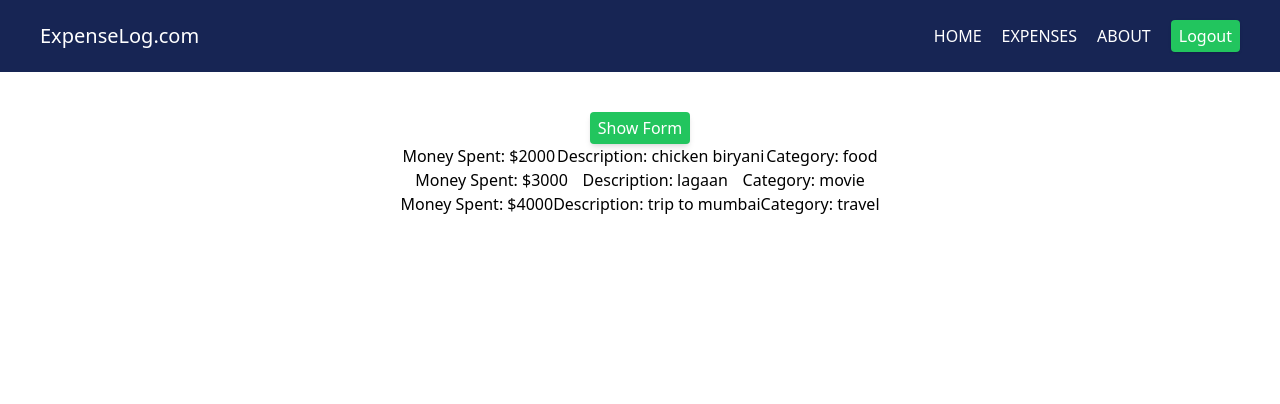
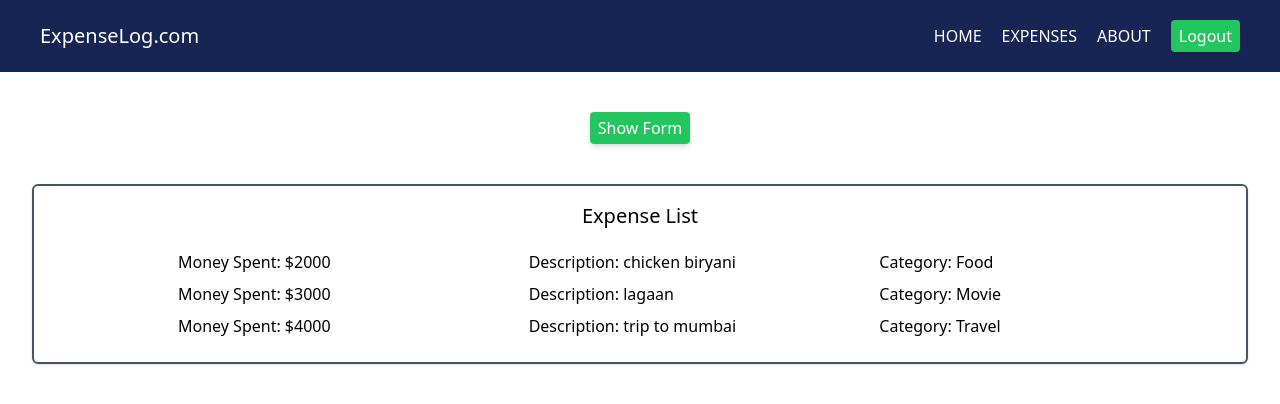
Before and after one commit to sidaswal7/ExpenseLog, a React (Create React App) app: page /expenses in a window 1280 px wide. Shown: the top 404 px of the page. Built offline with nearby package versions, Linux system fonts and the light colour scheme; sample sign-in values are in the browser's storage.

Commit message:
fixed expenses list

```diff
--- a/src/components/Expenses/ExpenseItem.js
+++ b/src/components/Expenses/ExpenseItem.js
@@ -2,10 +2,10 @@ import React from "react";
 
 const ExpenseItem = ({money,description,category})=>{
     return(
-        <li className="flex justify-evenly">
-            <h2>Money Spent: ${money}</h2>
-            <h2>Description: {description}</h2>
-            <h2>Category: {category}</h2>
+        <li className="flex pl-32 mb-2">
+            <h2 className="text-md font-medium basis-1/3">Money Spent: ${money}</h2>
+            <h2 className="text-md font-medium basis-1/3">Description: {description}</h2>
+            <h2 className="text-md font-medium basis-1/3">Category: {category}</h2>
         </li>
     )
 }
--- a/src/components/Expenses/Expenses.js
+++ b/src/components/Expenses/Expenses.js
@@ -5,15 +5,15 @@ import ExpenseItem from "./ExpenseItem";
 const dummy_data = [{
     money:2000,
     description:"chicken biryani",
-    category:"food"
+    category:"Food"
 },{
     money:3000,
     description:"lagaan",
-    category:"movie"
+    category:"Movie"
 },{
     money:4000,
     description:"trip to mumbai",
-    category:"travel"
+    category:"Travel"
 }]
 const Expenses = ()=>{
     const [showForm, setShowForm] = useState(false);
@@ -24,11 +24,14 @@ const Expenses = ()=>{
         setShowForm(false);
     }
     return(
-        <section className="flex justify-center items-center">
+        <section>
             <div className="flex justify-center items-center flex-col">
                 {!showForm && <button className="px-2 py-1 bg-green-500 hover:bg-green-600 text-white rounded shadow-md" onClick={()=>setShowForm(true)}>Show Form</button>}
                 {showForm && <ExpenseForm onHideForm={()=>setShowForm(false)} onAddExpense = {addExpenseHandler}/>}
-                <ul>
+            </div>
+            <div>
+                <ul className="border-2 border-slate-600 p-4 mt-10 mx-8 rounded-md shadow">
+                    <h1 className="text-xl font-medium text-center mb-5">Expense List</h1>
                     {expenses.map((item)=><ExpenseItem
                         money={item.money}
                         description={item.description}
--- a/src/components/Header/Navigation.js
+++ b/src/components/Header/Navigation.js
@@ -6,7 +6,7 @@ const Navigation = ()=>{
     const authCtx = useContext(AuthContext);
     return(
         <nav className="flex items-center">
-            <NavLink to="/home" className="mr-5 hover:text-yellow-400">HOME</NavLink>
+            <NavLink to="/auth" className="mr-5 hover:text-yellow-400">HOME</NavLink>
             <NavLink to="/expenses" className="mr-5 hover:text-yellow-400">EXPENSES</NavLink>
             <NavLink to="/about" className="hover:text-yellow-400 mr-5">ABOUT</NavLink>
             {authCtx.isLoggedIn && <button className="bg-green-500 hover:bg-green-600 px-2 py-1 text-white shadow rounded" onClick={authCtx.logout}>Logout</button>}
```
